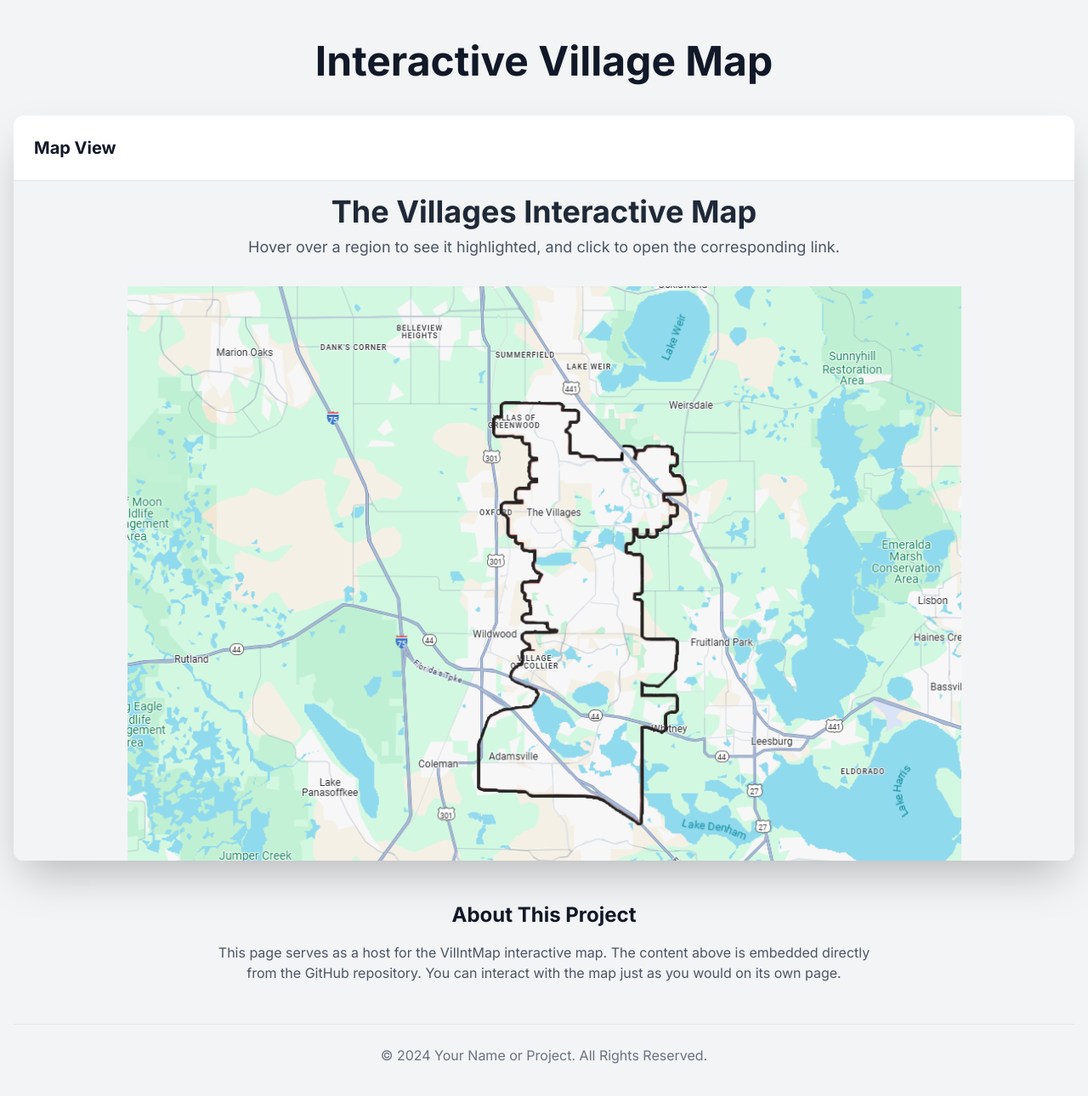
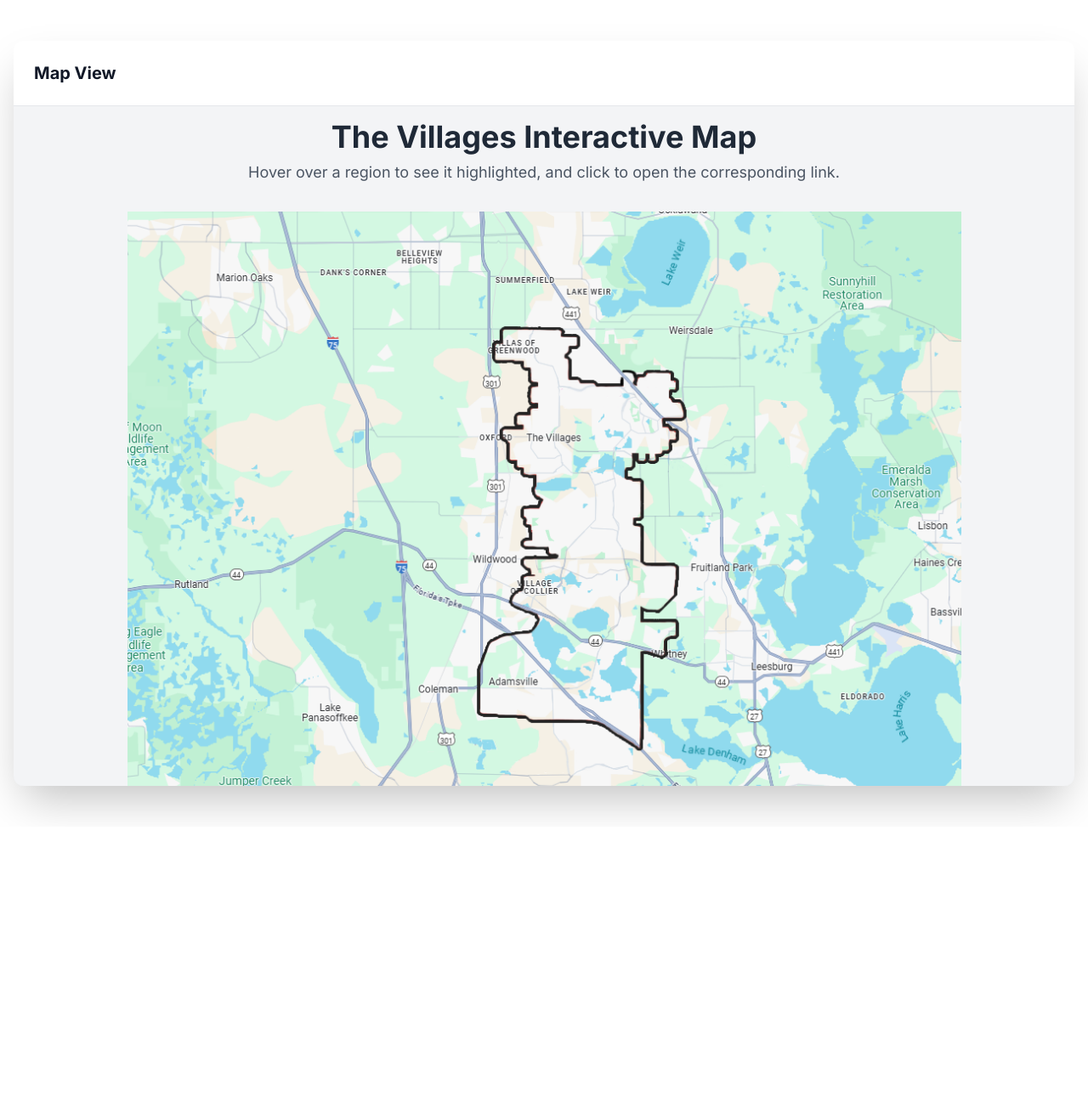
Before and after one commit to That-One-Biblioguy/VilIntMap, a plain HTML site: page index.html in a window 1280 px wide. Shown: the whole page at 85% size. After the commit the page ends 973 px from the top, so only its background shows below. Drawn offline with nearby package versions, Linux system fonts and the light colour scheme.

Commit message:
Update index.html

```diff
--- a/index.html
+++ b/index.html
@@ -20,18 +20,10 @@
         }
     </style>
 </head>
-<body class="bg-gray-100 dark:bg-gray-900 text-gray-800 dark:text-gray-200 antialiased">
-
+<!-- <body class="bg-gray-100 dark:bg-gray-900 text-gray-800 dark:text-gray-200 antialiased"> -->
+<body>
     <!-- Main Container -->
     <div class="container mx-auto px-4 py-8 md:py-12">
-
-        <!-- Header Section -->
-        <header class="text-center mb-10">
-            <h1 class="text-4xl md:text-5xl font-bold text-gray-900 dark:text-white">
-                Interactive Village Map
-            </h1>
-        </header>
-
         <!-- iFrame Embed Section -->
         <main>
             <div class="bg-white dark:bg-gray-800 rounded-xl shadow-2xl overflow-hidden">
@@ -52,23 +44,6 @@
                 </div>
             </div>
         </main>
-
-        <!-- About Section -->
-        <section class="mt-12 text-center max-w-3xl mx-auto">
-            <h3 class="text-2xl font-bold text-gray-900 dark:text-white">About This Project</h3>
-            <p class="mt-4 text-gray-600 dark:text-gray-400">
-                This page serves as a host for the VilIntMap interactive map. The content above is embedded directly from the GitHub repository. You can interact with the map just as you would on its own page.
-            </p>
-        </section>
-
-        <!-- Footer -->
-        <footer class="text-center mt-12 py-6 border-t border-gray-200 dark:border-gray-700">
-            <p class="text-gray-500 dark:text-gray-400">
-                &copy; 2024 Your Name or Project. All Rights Reserved.
-            </p>
-        </footer>
-
     </div>
-
 </body>
 </html>
```
